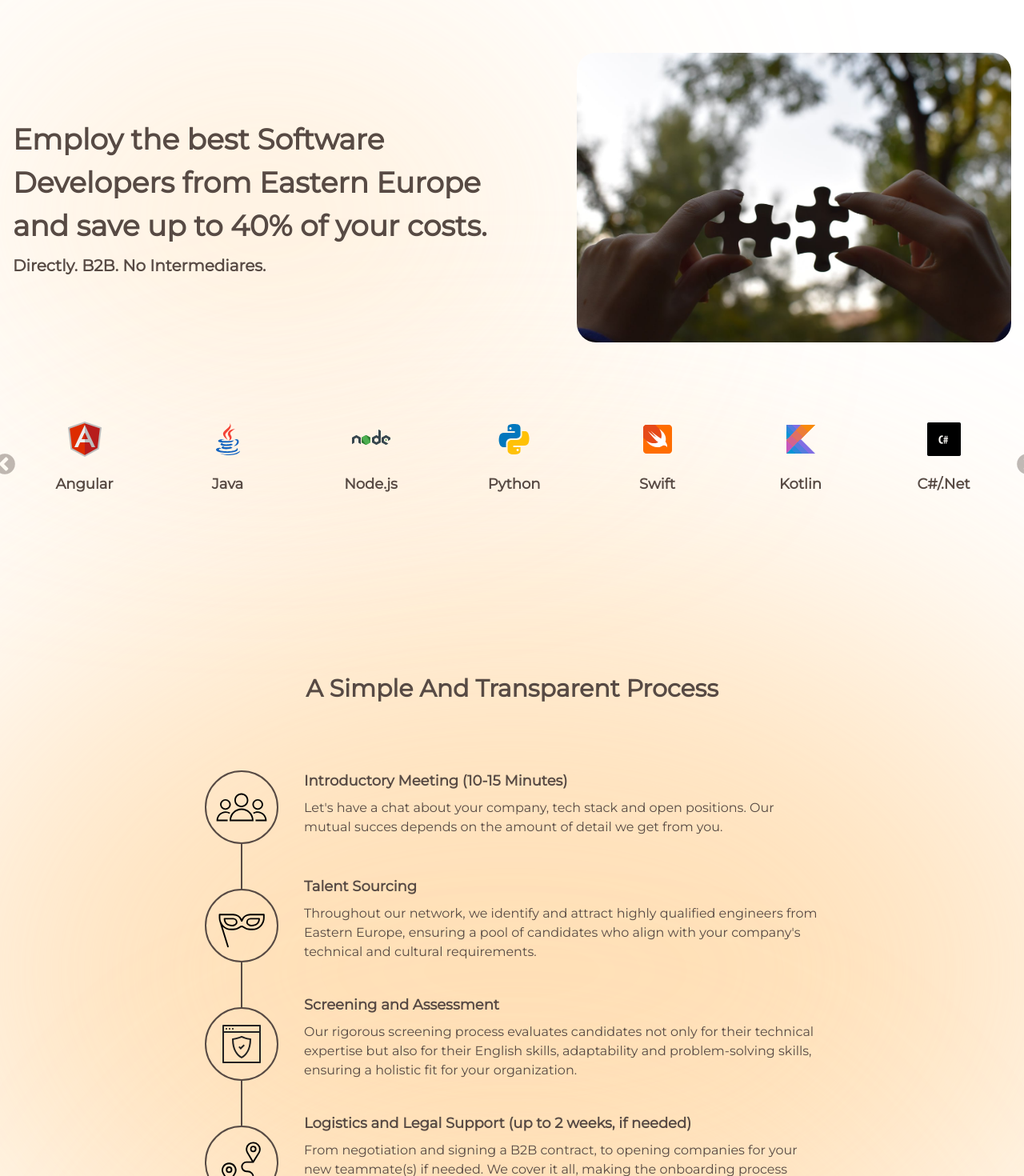
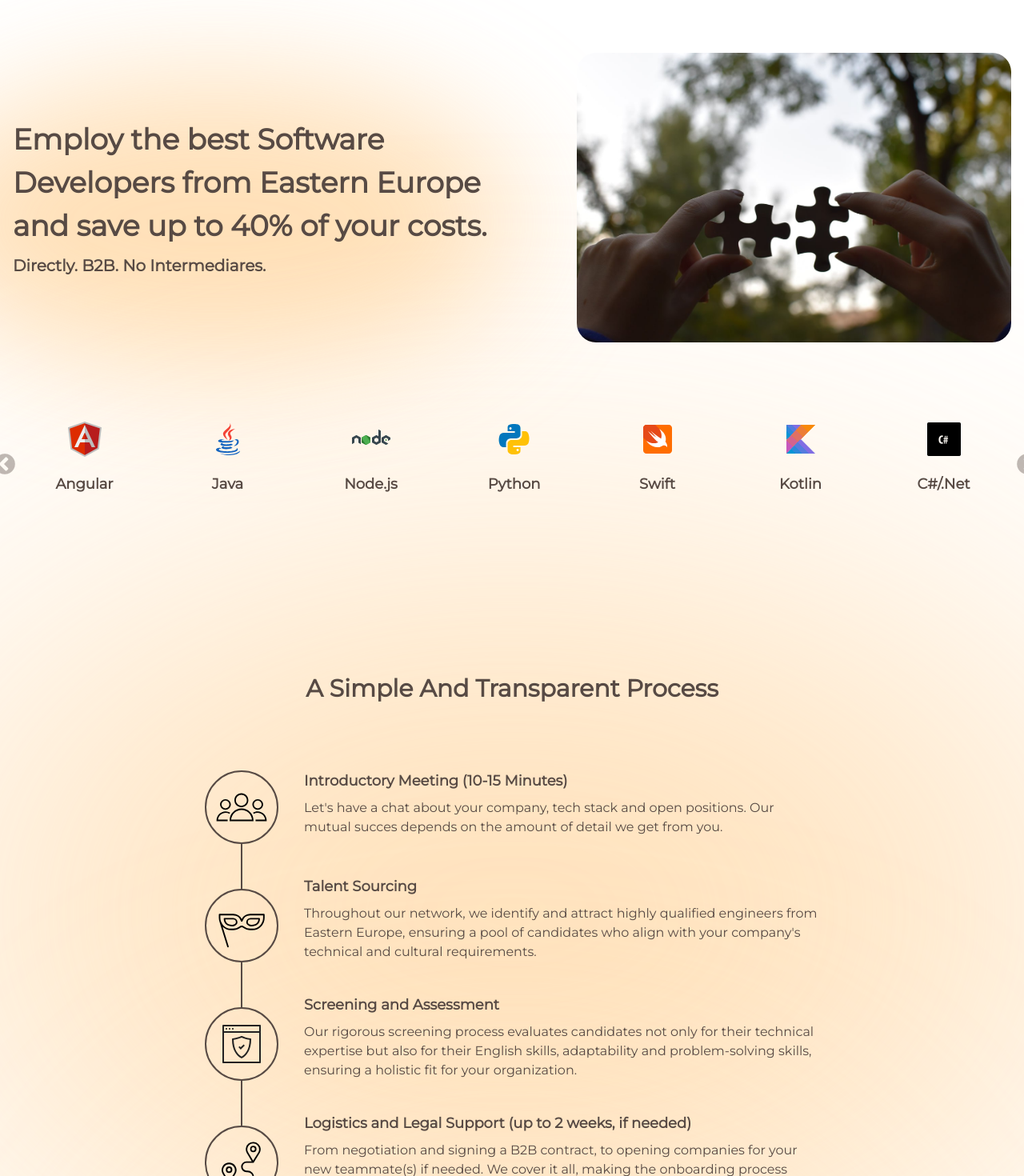
Before and after one commit to Lurkomorie/talentsync_react, a React (Create React App) app: page / in a window 1280 px wide. Shown: the part 140-1610 px from the top of the page at 80% size. Built offline with nearby package versions, Linux system fonts and the light colour scheme.

Commit message:
some changes lol

```diff
--- a/src/components/AboutBlock/AboutBlock.tsx
+++ b/src/components/AboutBlock/AboutBlock.tsx
@@ -38,7 +38,7 @@ const AboutBlock: React.FC = () => {
         </VStack>
       </Fade>
       <BackgroundCircle
-        blur={180}
+        blur={220}
         bottom={0}
         top="-10%"
         left="-10%"
@@ -46,7 +46,7 @@ const AboutBlock: React.FC = () => {
         rotation={0}
         opacity={0.7}
         bg="brand.600"
-        height="140%"
+        height="120%"
         width="120%"
       />
     </Container>
--- a/src/components/ContactUs/ContactUs.tsx
+++ b/src/components/ContactUs/ContactUs.tsx
@@ -169,7 +169,7 @@ const ContactUs: React.FC = () => {
         </Formik>
       </Fade>
       <BackgroundCircle
-        blur={180}
+        blur={220}
         bottom={0}
         top="-10%"
         left="-10%"
@@ -177,7 +177,7 @@ const ContactUs: React.FC = () => {
         rotation={0}
         opacity={0.7}
         bg="brand.600"
-        height="140%"
+        height="120%"
         width="120%"
       />
     </Container>
--- a/src/components/FirstGreetings/FirstGreetings.tsx
+++ b/src/components/FirstGreetings/FirstGreetings.tsx
@@ -43,15 +43,15 @@ const FirstGreetings: React.FC = () => {
             Directly. B2B. No Intermediares.
           </Text>
           <BackgroundCircle
-            blur={180}
+            blur={80}
             bottom={0}
-            top="-10%"
-            left="-10%"
+            top="-25%"
+            left="-20%"
             right={0}
             rotation={0}
             opacity={0.7}
             bg="brand.600"
-            height="140%"
+            height="180%"
             width="120%"
           />
         </VStack>
--- a/src/components/ProcessTree/ProcessTree.tsx
+++ b/src/components/ProcessTree/ProcessTree.tsx
@@ -91,7 +91,7 @@ const ProcessTree: React.FC = () => {
         </VStack>
       </Fade>
       <BackgroundCircle
-        blur={180}
+        blur={220}
         bottom={0}
         top="-10%"
         left="-10%"
@@ -99,7 +99,7 @@ const ProcessTree: React.FC = () => {
         rotation={0}
         opacity={0.7}
         bg="brand.600"
-        height="140%"
+        height="120%"
         width="120%"
       />
     </Container>
--- a/src/components/WhyChoose/WhyChoose.tsx
+++ b/src/components/WhyChoose/WhyChoose.tsx
@@ -49,7 +49,7 @@ const WhyChoose: React.FC = () => {
         rotation={0}
         opacity={0.7}
         bg="brand.600"
-        height="140%"
+        height="120%"
         width="120%"
       />
     </Container>
```
